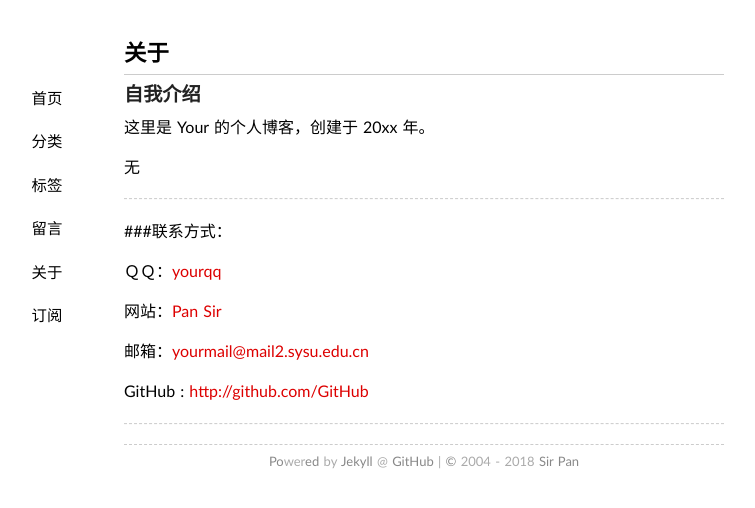
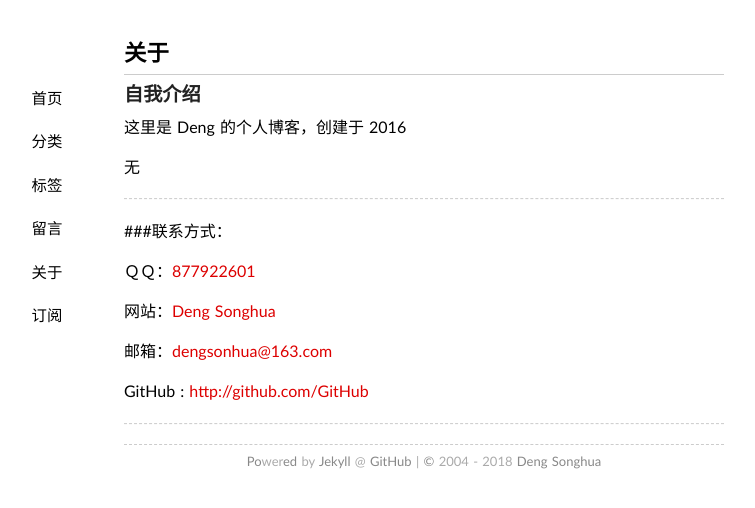
Before and after one commit to sonhua-deng/sonhua-deng.github.io, a Jekyll site: the page built from about/index.md, in a window 1280 px wide. Shown: the top 508 px of the page, without its empty margins (216-971 px from the left). Built offline with Jekyll 4.4.1, drawn with Linux system fonts in a browser that asks for light colours.

Commit message:
Update _config.yml

```diff
--- a/_config.yml
+++ b/_config.yml
@@ -1,17 +1,17 @@
 future: true
 permalink: /:title/
 url: http://pmlpml.github.io
-name: Pan Sir
-author: Sir Pan
-qq: yourqq
-email: yourmail@mail2.sysu.edu.cn
+name: Deng Songhua
+author: Deng Songhua
+qq: 877922601
+email: dengsonhua@163.com
 
-duoshuo: yourname
+duoshuo:
 beian:
 cnzz:
 weibo:
-github: yourID
-about: "这里是 Your 的个人博客，创建于 20xx 年。"
+github: https://github.com/sonhua-deng
+about: "这里是 Deng 的个人博客，创建于 2016"
 
 safe: true
 paginate: 20
```
